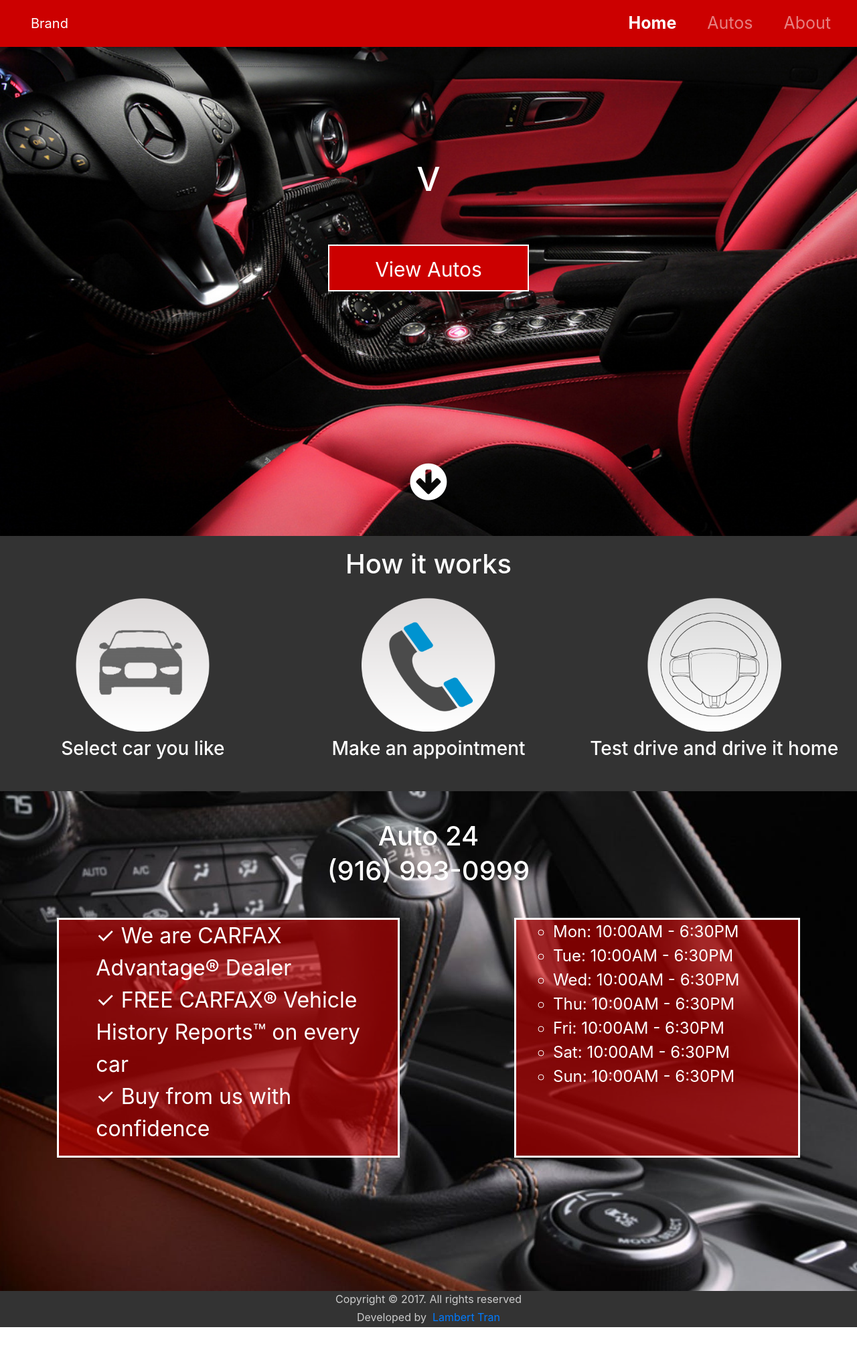
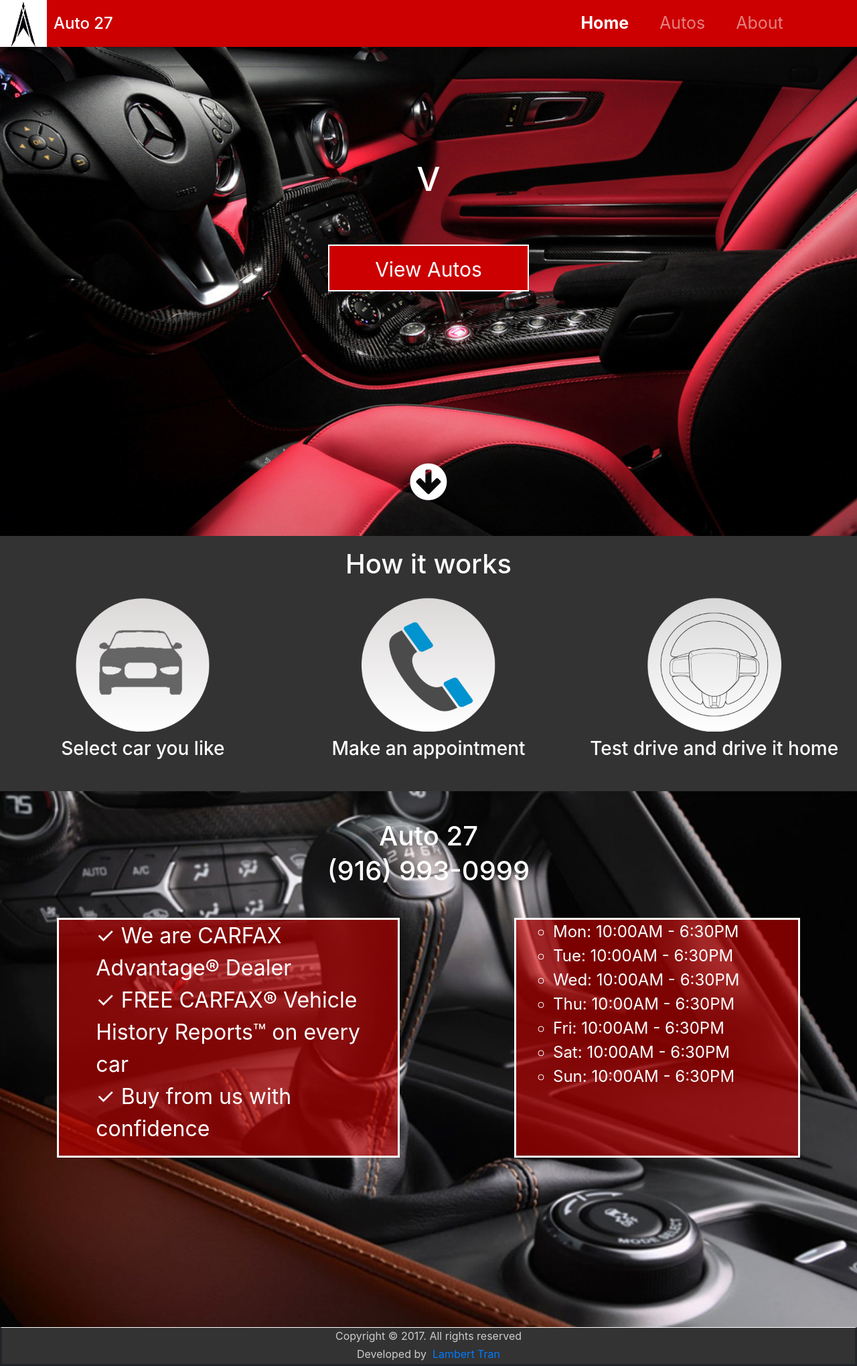
Before and after one commit to LambertTran/car-dealer-website, a React app: page / in a window 1280 px wide. Shown: the whole page at 67% size. Before the commit the page ends 1981 px from the top, so only its background shows below. Built offline with nearby package versions, Linux system fonts and the light colour scheme.

Commit message:
add logo and config styles

```diff
--- a/public/sass/homepage.scss
+++ b/public/sass/homepage.scss
@@ -36,9 +36,6 @@
 }
 
 
-
-
-
 /** Style **/
 nav{
   a{
@@ -50,6 +47,27 @@ nav{
     }
   }
 }
+.navbar{
+  padding:0;
+}
+.navbar-brand{
+  margin: 0;
+  padding: 0;
+  display:block;
+  img{
+    margin-right:10px;
+  }
+  h4{
+    line-height: 70px;
+    vertical-align: middle;
+    margin-bottom:0;
+  }
+}
+.navbar-collapse{
+  flex-basis: 80%;
+}
+
+
 
 .bg-dark{
   background-color: $nav-bar-bg!important;
@@ -217,13 +235,18 @@ nav{
 }
 
 footer{
-  position:absolute;
+  position:relative;
   width:100%;
   bottom:0;
   background-color:$footer-bg;
   text-align:center;
+  border-style:solid;
+  border-top: 1px double white;
   p{
     color:$footer-text;
     margin-bottom:3px;
   }
+  // @media screen and (min-width:767px){
+  //   position:absolute;
+  // }
 }
--- a/public/sass/index.scss
+++ b/public/sass/index.scss
@@ -18,6 +18,9 @@ $about-bg : #333333;
 
 html,body{
   height:100%;
+}
+.container-fluid{
+  min-height: 100%;
 }
 
 @import 'homepage';
@@ -69,6 +72,7 @@ html,body{
 
 .contact-form{
   text-align: center;
+  margin-bottom: 60px;
   button{
     margin: 0 auto;
     background-color:$nav-bar-bg;
--- a/src/components/aboutpage/aboutpage.js
+++ b/src/components/aboutpage/aboutpage.js
@@ -4,11 +4,12 @@ import React,{Component} from 'react';
 import NavBar from '../share/navbar';
 import ContactForm from './components/contact-form';
 import ContactInfo from './components/contact-info';
+import Footer from '../share/footer';
 
 export default class About extends Component{
   render(){
     return(
-      <div className="aboutpage">
+      <div className="container-fluid aboutpage">
         <NavBar />
         <div className="about-header">
           <h1>Contact</h1><hr/>
@@ -23,6 +24,7 @@ export default class About extends Component{
             </div>
           </div>
         </div>
+        <Footer style="absolute" />
       </div>
     )
   }
--- a/src/components/aboutpage/components/contact-info.js
+++ b/src/components/aboutpage/components/contact-info.js
@@ -15,7 +15,7 @@ export default class ContactInfo extends Component{
         </div>
         <div>
           <i className="fa fa-phone fa-2x" aria-hidden="true"></i>
-          <p>408-603-1667</p>
+          <p>(916) 993 - 0999</p>
         </div>
       </div>
     );
--- a/src/components/autopage/autopage.js
+++ b/src/components/autopage/autopage.js
@@ -5,6 +5,7 @@ import { connect } from 'react-redux';
 import NavBar from '../share/navbar';
 import DesktopView from './desktop/desktop';
 import MobileView from './mobile/mobile';
+import Footer from '../share/footer';
 
 /** import action helpers **/
 import {fetchAllCars} from '../../actions';
@@ -52,6 +53,7 @@ class Autos extends Component{
             handleSelectedCar= {this.handleSelectedCar}
             selectedCar={this.state.selectedCar}
           />
+          <Footer />
         </div>
       )
     }
@@ -63,6 +65,7 @@ class Autos extends Component{
           handleSelectedCar= {this.handleSelectedCar}
           selectedCar={this.state.selectedCar}
         />
+        <Footer style="absolute" />
       </div>
     )
   }
--- a/src/components/homepage/bottom/dealer-detail.js
+++ b/src/components/homepage/bottom/dealer-detail.js
@@ -2,7 +2,6 @@ import React, {Component} from 'react';
 
 /** Images **/
 import stickshift from '../../../images/stickshift3.jpg';
-import Footer from './footer';
 
 export default class DealerDetail extends Component{
   render(){
@@ -14,7 +13,7 @@ export default class DealerDetail extends Component{
         <div className="home fixed-attachment reduced-size" style={bgImg2}>
           <div className="col-12">
             <div className="row">
-              <h1>Auto 24</h1>
+              <h1>Auto 27</h1>
               <h1>(916) 993-0999</h1>
               <div className="col-12 col-sm-12 col-lg-8 dealer-detail">
                 <ul>
@@ -36,7 +35,6 @@ export default class DealerDetail extends Component{
               </div>
             </div>
           </div>
-          <Footer />
         </div>
       </section>
     )
--- a/src/components/homepage/bottom/footer.js
+++ /dev/null
@@ -1,16 +0,0 @@
-import React,{Component} from 'react';
-
-export default class Footer extends Component{
-  render(){
-    return(
-      <footer className="footer">
-        <p>Copyright © 2017. All rights reserved</p>
-        <p> Developed by &nbsp;
-          <a href="http://portfolio-v2.s3-website-us-west-1.amazonaws.com/">
-            Lambert Tran
-          </a>
-        </p>
-      </footer>
-    )
-  }
-}
--- a/src/components/homepage/homepage.js
+++ b/src/components/homepage/homepage.js
@@ -1,8 +1,8 @@
 import React,{Component} from 'react';
-
 /** import components **/
 import NavBar from '../share/navbar';
 import HomePageBody from './home-page-body';
+import Footer from '../share/footer.js';
 
 class Home extends Component{
   render(){
@@ -10,6 +10,7 @@ class Home extends Component{
       <div className="container-fluid">
         <NavBar />
         <HomePageBody />
+        <Footer />
       </div>
     )
   }
--- /dev/null
+++ b/src/components/share/footer.js
@@ -0,0 +1,22 @@
+import React,{Component} from 'react';
+
+export default class Footer extends Component{
+  render(){
+    let value = this.props.style;
+    let style = {position: value }
+    return(
+      <div className="row">
+        <footer className="footer" style={style}>
+          <p>Copyright © 2017. All rights reserved</p>
+          <p> Developed by &nbsp;
+            <a href="http://lbtran.com/">
+              Lambert Tran
+            </a>
+          </p>
+        </footer>
+
+      </div>
+
+    )
+  }
+}
--- a/src/components/share/navbar.js
+++ b/src/components/share/navbar.js
@@ -1,10 +1,15 @@
 import React from 'react';
 import {NavLink} from 'react-router-dom';
+
+import logo from '../../images/logo.jpg';
 
 export default function NavBar(){
   return(
     <nav className="navbar fixed-top navbar-expand-lg navbar-dark bg-dark">
-      <a className="navbar-brand" href="#"> Brand  </a>
+      <a className="navbar-brand" href="#">
+        <img className="float-left" src={logo} alt="" width="70" height="70" />
+        <h4 className="float-left"> Auto 27 </h4>
+      </a>
       <button className="navbar-toggler" type="button" data-toggle="collapse" data-target="#navbarSupportedContent" aria-controls="navbarSupportedContent" aria-expanded="false" aria-label="Toggle navigation">
         <span className="navbar-toggler-icon"></span>
       </button>
```
Also changed, not shown: public/css/index.css, src/images/logo.jpg (added), 1 other file.
